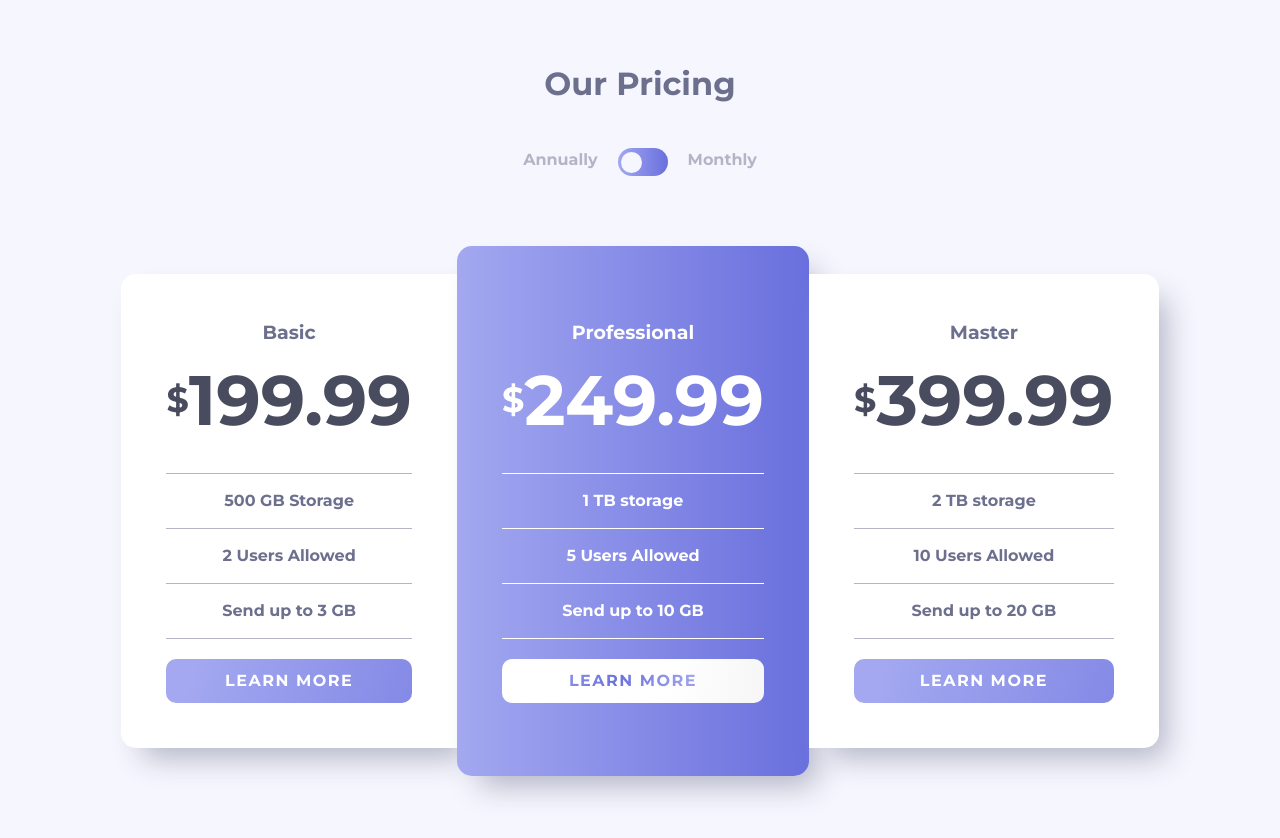
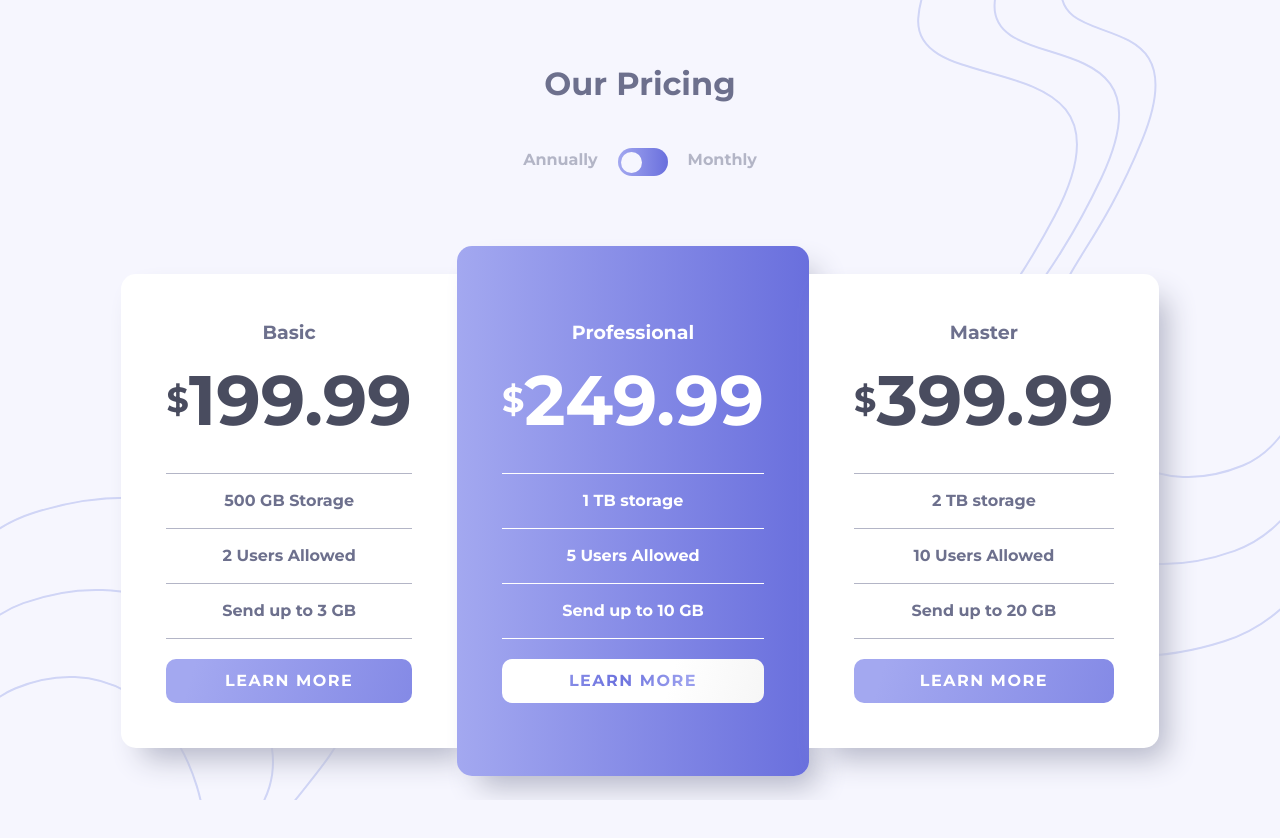
Before and after one commit to Siedemus/pricing-component, a React (Create React App) app: page / in a window 1280 px wide. Shown: the top 838 px of the page. After the commit the page ends 800 px from the top, so only its background shows below. Built offline with nearby package versions, Linux system fonts and the light colour scheme.

Commit message:
add background elements

```diff
--- a/src/App.js
+++ b/src/App.js
@@ -1,13 +1,15 @@
 import { Header } from "./Header";
 import { Switch } from "./Switch";
 import { Offers } from "./Offers";
+import { Background } from "./Background";
 
 function App() {
   return (
     <>
       <Header />
-      <Switch/>
-      <Offers/>
+      <Switch />
+      <Offers />
+      <Background />
     </>
   );
 }
--- a/src/Assets/globalStyles.js
+++ b/src/Assets/globalStyles.js
@@ -29,6 +29,8 @@ body {
   -webkit-font-smoothing: antialiased;
   font-family: ${({ theme }) => theme.fonts.montS};
   background-color: ${({theme}) => theme.colors.veryLightBlue};
+  position: relative;
+  padding: 60px 0 30px 0;
 
   @media (min-width: 1100px) {
     overflow: hidden;
--- /dev/null
+++ b/src/Background/index.js
@@ -0,0 +1,12 @@
+import { Image } from "./styled";
+import top from "../Assets/images/bg-top.svg";
+import bottom from "../Assets/images/bg-bottom.svg";
+
+export const Background = () => {
+  return (
+    <>
+      <Image src={top} top />
+      <Image src={bottom} bottom />
+    </>
+  );
+};
--- /dev/null
+++ b/src/Background/styled.js
@@ -0,0 +1,28 @@
+import styled, { css } from "styled-components";
+
+export const Image = styled.img`
+  position: absolute;
+  z-index: -1;
+
+  ${({ top }) =>
+    top &&
+    css`
+      right: 0;
+      top: 0;
+    `}
+
+  ${({ bottom }) =>
+    bottom &&
+    css`
+      left: 0;
+      bottom: 0;
+    `}
+
+    @media (max-width: 1100px) {
+    ${({ bottom }) =>
+      bottom &&
+      css`
+        display: none;
+      `}
+  }
+`;
--- a/src/Header/styled.js
+++ b/src/Header/styled.js
@@ -3,6 +3,5 @@ import styled from "styled-components";
 export const StyledHeader = styled.h1`
   color: ${({ theme }) => theme.colors.blue};
   text-align: center;
-  margin: 60px 0 0 0;
   font-size: ${({theme}) => theme.fonts.basicFS};
 `;
```
